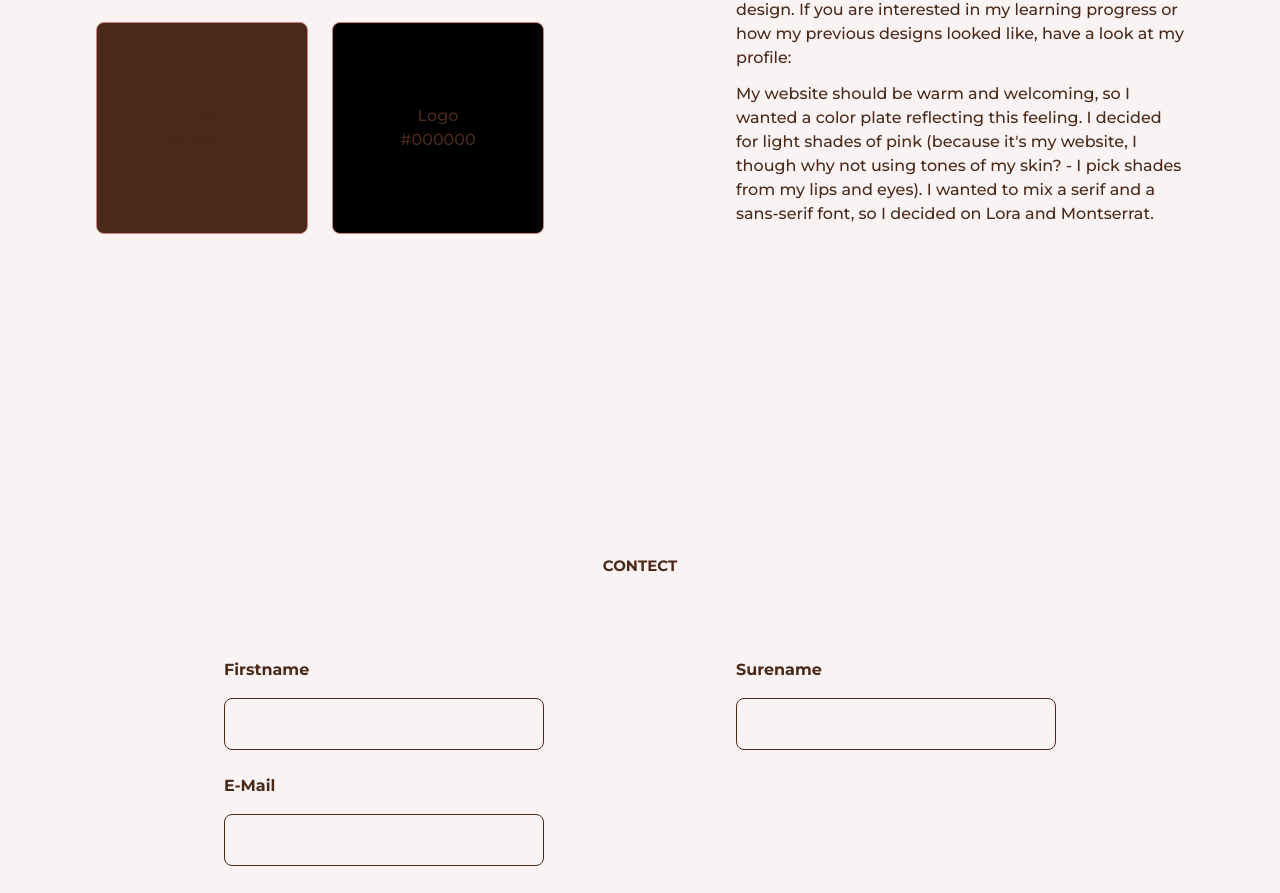
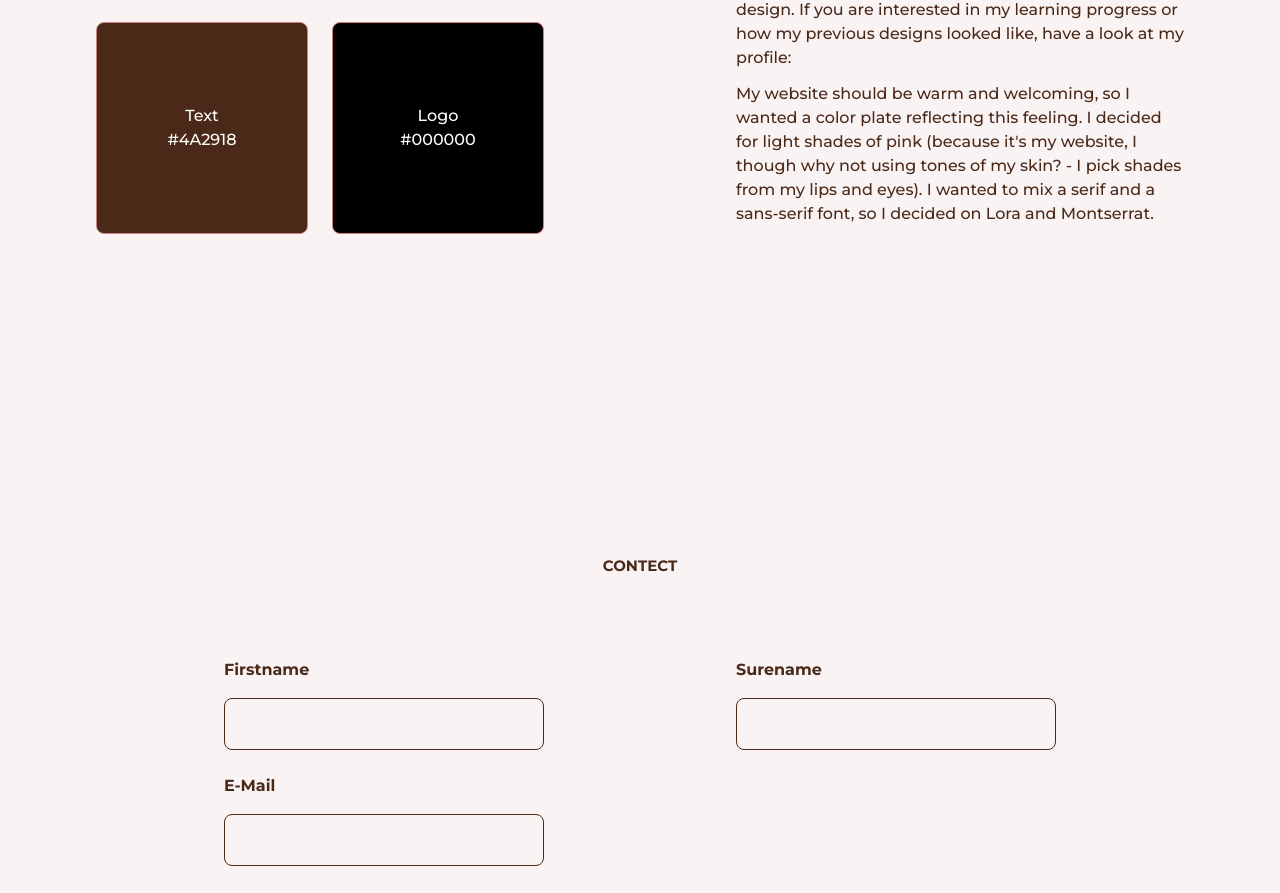
Before and after one commit to Alvadda/stuschenko-design, a React (Create React App) app: page /#home in a window 1280 px wide. Shown: the part 4162-5055 px from the top of the page. Built offline with nearby package versions, Linux system fonts and the light colour scheme; a web font is replaced by a local one.

Commit message:
add text color prop

```diff
--- a/src/components/text/Text.tsx
+++ b/src/components/text/Text.tsx
@@ -1,5 +1,6 @@
 import { ReactNode } from 'react'
 
+import { combineClassNames } from '../../utils/utils'
 import style from './text.module.css'
 
 interface Props {
@@ -10,11 +11,13 @@ interface Props {
 }
 
 function Text({ type = 'p', color = 'dark', textAlign = 'start', children }: Props) {
-  if (type === 'h2') return <h2 className={style.h2}>{children}</h2>
-  if (type === 'h3') return <h3 className={style.h3}>{children}</h3>
+  const textColor = color === 'dark' ? style.textDark : style.textLight
+
+  if (type === 'h2') return <h2 className={combineClassNames([style.h2, textColor])}>{children}</h2>
+  if (type === 'h3') return <h3 className={combineClassNames([style.h3, textColor])}>{children}</h3>
 
   return (
-    <p className={style.p} style={{ textAlign }}>
+    <p className={combineClassNames([style.p, textColor])} style={{ textAlign }}>
       {children}
     </p>
   )
--- a/src/components/text/text.module.css
+++ b/src/components/text/text.module.css
@@ -18,3 +18,11 @@
   font-size: var(--font-size-m);
   font-weight: var(--font-weight-regular);
 }
+
+.textDark {
+  color: var(--color-text-dark);
+}
+
+.textLight {
+  color: var(--color-text-light);
+}
```
